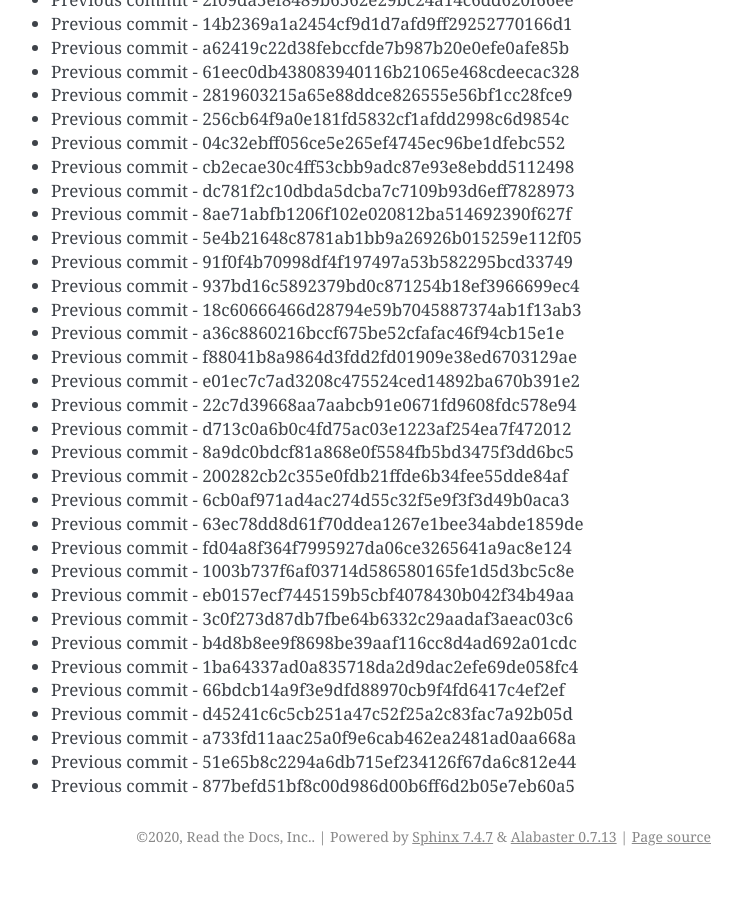
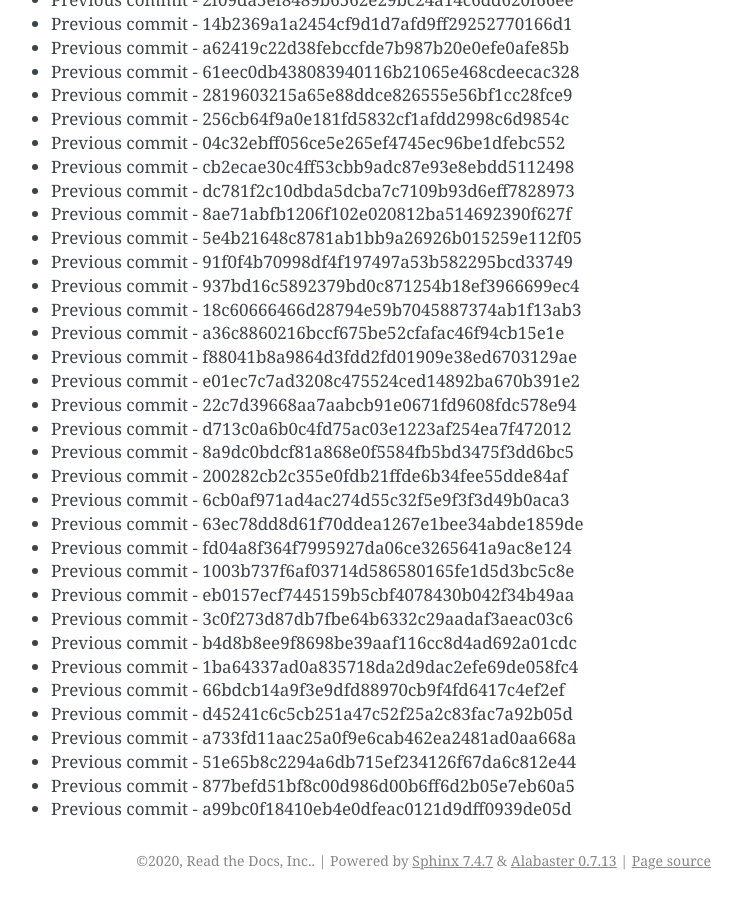
Before and after one commit to readthedocs/rtd-git-stresstest, a Sphinx documentation site: the page built from docs/updates.rst, in a window 1280 px wide and 900 px high, scrolled down 100507 px. Shown: the whole window, without its empty margins (399-1141 px from the left). Built offline with Sphinx 7.4.7, drawn with Linux system fonts in a browser that asks for light colours; before the commit the page ends 101383 px from its top, so only the background shows below that.

Commit message:
Generating commit from previous: a99bc0f18410eb4e0dfeac0121d9dff0939de05d

```diff
--- a/docs/updates.rst
+++ b/docs/updates.rst
@@ -4255,3 +4255,4 @@ It can be tested for any performance characteristics.
 * Previous commit - a733fd11aac25a0f9e6cab462ea2481ad0aa668a
 * Previous commit - 51e65b8c2294a6db715ef234126f67da6c812e44
 * Previous commit - 877befd51bf8c00d986d00b6ff6d2b05e7eb60a5
+* Previous commit - a99bc0f18410eb4e0dfeac0121d9dff0939de05d
```
